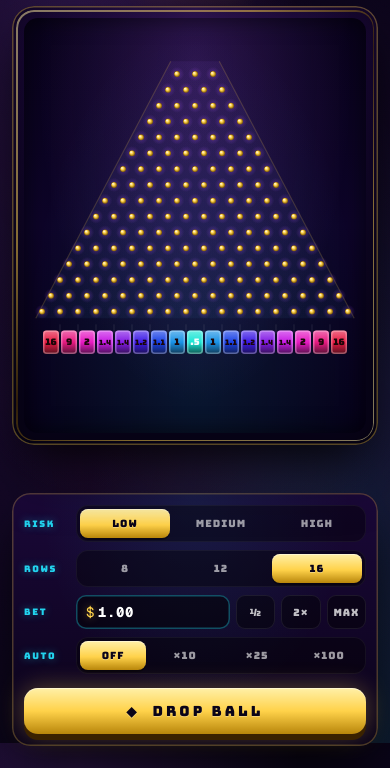
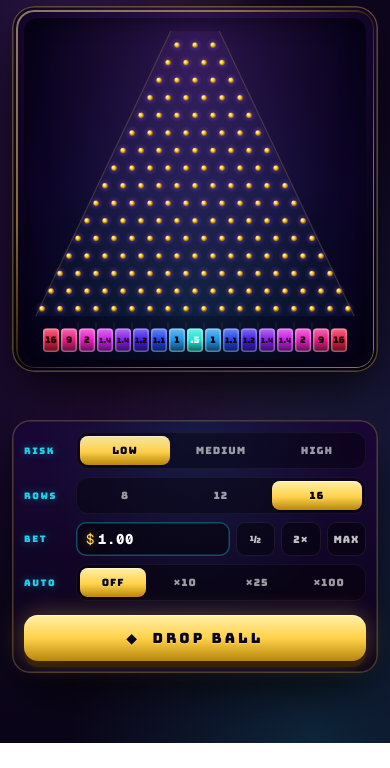
Before and after one commit to 3ggz/SlotsGame, a plain HTML site: page plinko.html in a window 390 px wide. Shown: the part 101-869 px from the top of the page. After the commit the page ends 844 px from the top, so only its background shows below. Drawn offline with nearby package versions, Linux system fonts and the light colour scheme.

Commit message:
plinko: eliminate dead space beneath the chip strip
Two issues stacked:
- board-frame was aspect-ratio 5:6, giving the canvas 648px tall at 540
  wide. Wasted ~110 px of vertical space we never used.
- layoutBoard was top-anchored (topPegY hardcoded to 56) and let the
  pegs + chip strip fall wherever they landed. At N=16 the chip strip
  bottom sat ~140 px above the canvas floor.

Fix:
- aspect-ratio 5/6 -> 1/1. Canvas is now square.
- layoutBoard bottom-anchors the slot chip strip to LH - 8 (chip center
  derived backwards from chip height). Triangle top is then computed by
  subtracting (N-1)*pegSpaceY from bottomPegY.
- pegSpaceY now stretches up to a 1:1 cell ratio when there's vertical
  headroom (helps N=8 fill the canvas), and compresses below natural
  only when the canvas is too short (mobile + N=16).

```diff
--- a/plinko.html
+++ b/plinko.html
@@ -180,7 +180,7 @@ body::before {
 .board-frame {
   position: relative;
   width: min(560px, 100%);
-  aspect-ratio: 5 / 6;
+  aspect-ratio: 1 / 1;
   border-radius: 22px;
   padding: 12px;
   background:
@@ -702,24 +702,32 @@ function layoutBoard() {
   const N = state.rows;          // 8/12/16
   // Bottom row has N+2 pegs → N+1 slots. Top row has 3 pegs.
   const playMargin = 18;
-  const slotBandH = 60;          // bottom band for slot multipliers
+  const bottomPadding = 8;       // breathing room beneath the chip strip
   pegSpaceX = (LW - 2 * playMargin) / (N + 1);
-  pegSpaceY = pegSpaceX * 0.88;
-
-  topPegY = 56;
-  bottomPegY = topPegY + (N - 1) * pegSpaceY;
-  slotTopY = bottomPegY + pegSpaceY * 0.55;
-  slotBottomY = LH - 6;
-  const requiredH = topPegY + (N - 1) * pegSpaceY + pegSpaceY * 0.55 + slotBandH + 8;
-  if (requiredH > LH) {
-    const scale = (LH - topPegY - slotBandH - 14) / ((N - 1) * pegSpaceY + pegSpaceY * 0.55);
-    pegSpaceY *= scale;
-    bottomPegY = topPegY + (N - 1) * pegSpaceY;
-    slotTopY = bottomPegY + pegSpaceY * 0.55;
-  }
-
   pegRadius  = Math.max(3, pegSpaceX * 0.11);
   ballRadius = Math.max(4, pegSpaceX * 0.30);
+
+  // Chip geometry mirrors render — chip center sits at slotTopY + 22,
+  // height capped at 46. Anchor the chip strip to the bottom of the
+  // canvas so there's no dead band beneath it.
+  const chipH = Math.min(46, pegSpaceX * 1.30);
+  slotTopY = LH - bottomPadding - 22 - chipH / 2;
+  slotBottomY = LH - 4;
+
+  // Pegs: prefer the natural 0.88×pegSpaceX vertical spacing, but stretch
+  // up to a 1:1 cell ratio if the canvas can absorb it (small N), and
+  // compress below natural if the canvas is too short (mobile + N=16).
+  const topMargin = Math.max(24, ballRadius * 3.5);
+  const naturalPegSpaceY = pegSpaceX * 0.88;
+  const maxPegSpaceY     = pegSpaceX * 1.02;
+  const triangleAvail    = slotTopY - topMargin - naturalPegSpaceY * 0.55 - 4;
+  const fillPegSpaceY    = triangleAvail / Math.max(1, N - 1);
+  pegSpaceY = Math.min(maxPegSpaceY, Math.max(naturalPegSpaceY * 0.55, Math.max(naturalPegSpaceY, fillPegSpaceY)));
+  // If natural still doesn't fit (extreme small canvas), force-fit.
+  if ((N - 1) * pegSpaceY > triangleAvail) pegSpaceY = Math.max(naturalPegSpaceY * 0.55, fillPegSpaceY);
+
+  bottomPegY = slotTopY - pegSpaceY * 0.55;
+  topPegY = bottomPegY - (N - 1) * pegSpaceY;
 
   // Build pegs: row r has (r+3) pegs, centered horizontally.
   // Each peg is tagged with its row index — physics uses this to apply
```
